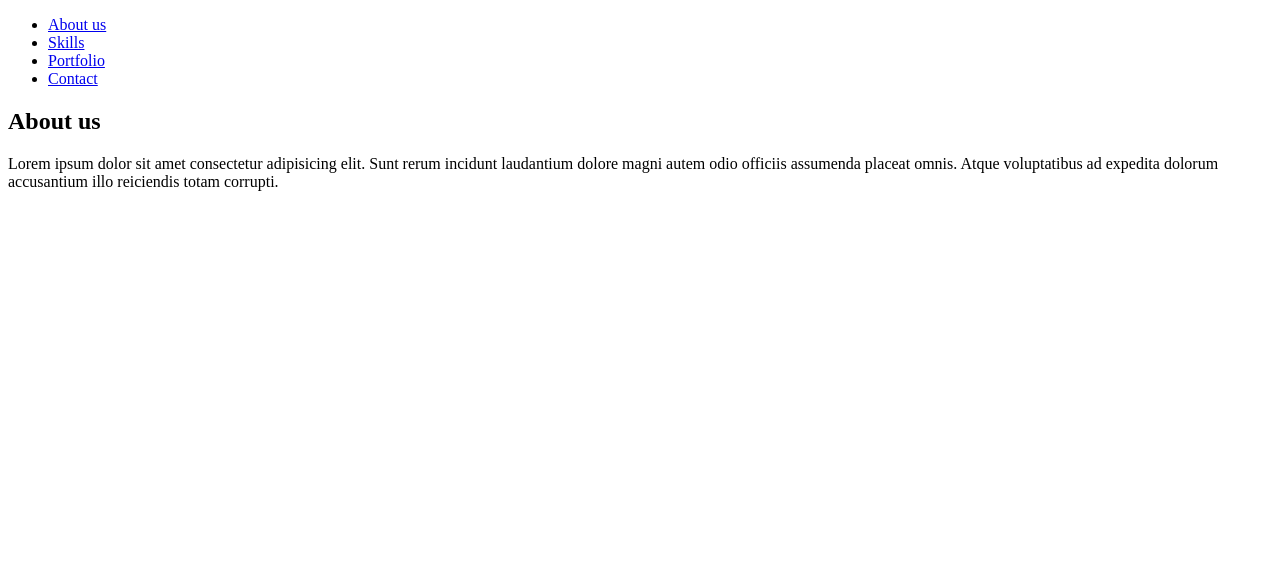
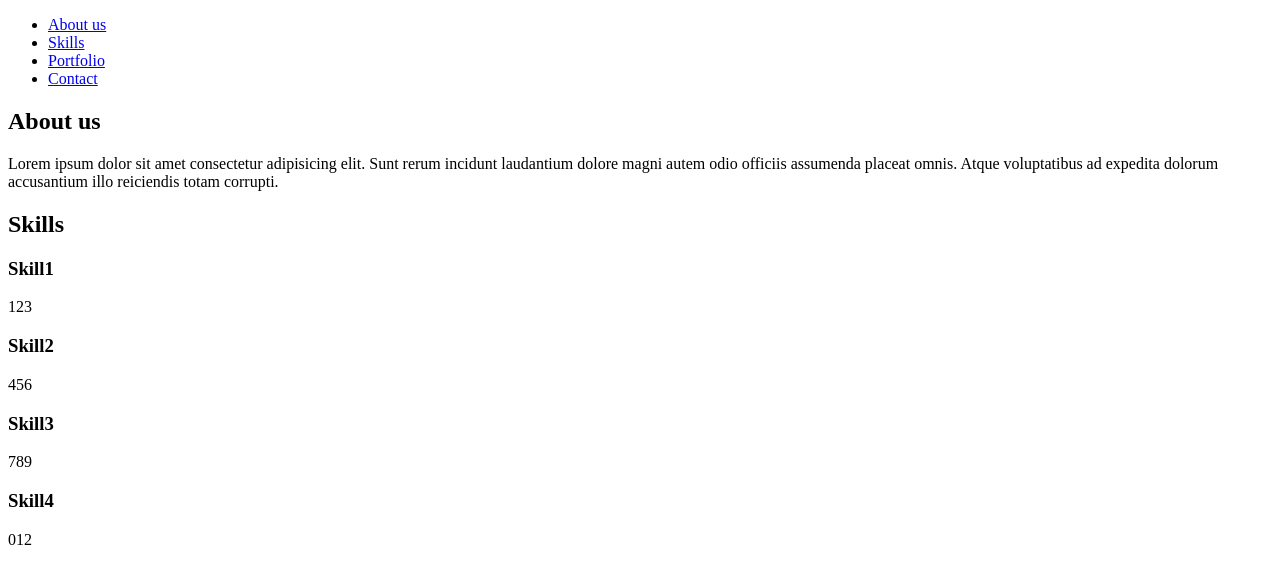
Before and after one commit to Stah55/Zadanie-prosta-strona, a plain HTML site: page index.html in a window 1280 px wide. Drawn offline with Linux system fonts and the light colour scheme.

Commit message:
Section 2

```diff
--- a/index.html
+++ b/index.html
@@ -20,5 +20,13 @@
         <p>Lorem ipsum dolor sit amet consectetur adipisicing elit. Sunt rerum incidunt laudantium dolore magni autem odio officiis assumenda placeat omnis. Atque voluptatibus ad expedita dolorum accusantium illo reiciendis totam corrupti.</p>
     </section>
 
+    <section id="skills">
+        <h2>Skills</h2>
+            <div class="skill"><h3>Skill1</h3><p>123</p></div>
+            <div class="skill"><h3>Skill2</h3><p>456</p></div>
+            <div class="skill"><h3>Skill3</h3><p>789</p></div>
+            <div class="skill"><h3>Skill4</h3><p>012</p></div>
+    </section>
+
 </body>
 </html>
```
